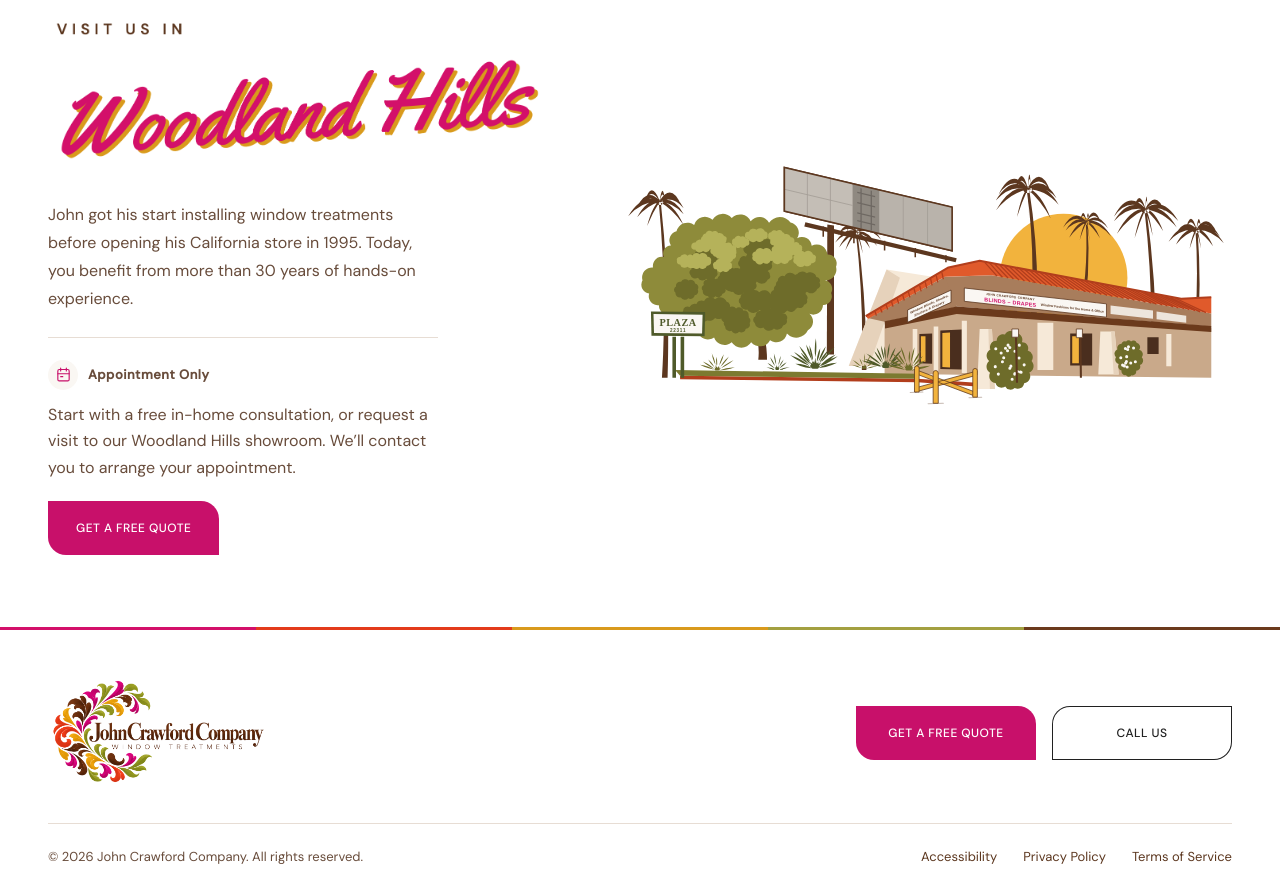
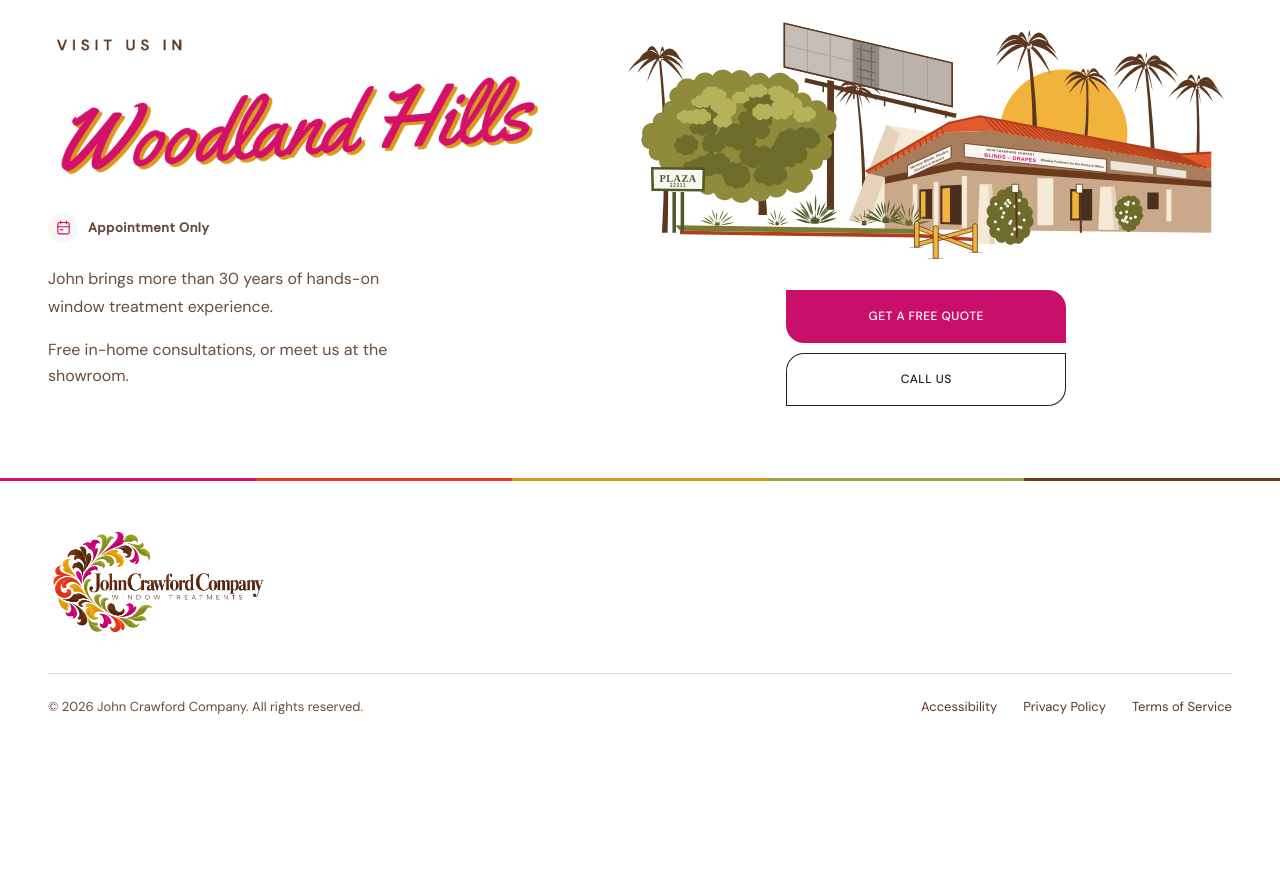
Before and after one commit to cody-del/johncrawfordlanding, a website: page dist/index.html in a window 1280 px wide. Shown: the part 1679-2573 px from the top of the page. After the commit the page ends 2423 px from the top, so only its background shows below. Drawn offline with Linux system fonts and the light colour scheme.

Commit message:
Simplify showroom copy and consolidate contact buttons

```diff
--- a/dist/index.html
+++ b/dist/index.html
@@ -29,7 +29,7 @@
   <link rel="preload" href="/assets/hero-shades-poster-mobile-20261104-color2.webp" as="image" media="(max-width: 700px)">
   <link rel="stylesheet" href="/styles.css?v=appointments-1">
   <script src="/app.js?v=automatic-video-20261123" defer></script>
-<link rel="stylesheet" href="/landings.css?v=unified-headline-20261123">
+<link rel="stylesheet" href="/landings.css?v=showroom-simple-20261123">
 </head>
 <body class="landing-page">
 <noscript><iframe src="https://ob.esnbranding.com/ns/812741747104d2a36e3927a603f46db5.html?ch=" width="0" height="0" style="display:none"></iframe></noscript>
@@ -103,19 +103,20 @@
 <section class="section about" id="about" aria-labelledby="about-heading">
       <div class="container about-grid"><div class="about-copy">
       <h2 class="showroom-title" id="about-heading"><img src="/assets/showroom-visit-headline.png" alt="Visit us in Woodland Hills" width="2514" height="840" loading="lazy" decoding="async"></h2>
-      <p class="landing-john-story">John got his start installing window treatments before opening his California store in 1995. Today, you benefit from more than 30 years of hands-on experience.</p>
-      <div class="landing-showroom-booking"><p class="landing-appointment-label"><span class="landing-appointment-icon" aria-hidden="true"><svg viewBox="0 0 24 24" fill="none" stroke="currentColor" stroke-width="1.6" stroke-linecap="round" stroke-linejoin="round"><rect x="4" y="5" width="16" height="16" rx="2"></rect><path d="M8 3v4M16 3v4M4 11h16M8 15h3"></path></svg></span><strong>Appointment Only</strong></p>
-      <p class="landing-booking-copy">Start with a free in-home consultation, or request a visit to our Woodland Hills showroom. We’ll contact you to arrange your appointment.</p><a class="btn btn-primary" href="#contact">Get a Free Quote</a></div>
+      <p class="landing-appointment-label"><span class="landing-appointment-icon" aria-hidden="true"><svg viewBox="0 0 24 24" fill="none" stroke="currentColor" stroke-width="1.6" stroke-linecap="round" stroke-linejoin="round"><rect x="4" y="5" width="16" height="16" rx="2"></rect><path d="M8 3v4M16 3v4M4 11h16M8 15h3"></path></svg></span><strong>Appointment Only</strong></p>
+      <p class="landing-john-story">John brings more than 30 years of hands-on window treatment experience.</p>
+      <div class="landing-showroom-booking">
+      <p class="landing-booking-copy">Free in-home consultations, or meet us at the showroom.</p></div>
       </div><div class="showroom-card"><figure class="showroom-figure">
       <img src="/assets/showroom-illustration.svg?v=trees-2" alt="Illustration of John Crawford Company’s showroom with its red tile roof and palm trees" width="2394" height="1030" loading="lazy" decoding="async">
-      </figure></div></div></section>
+      </figure><div class="landing-showroom-actions"><a class="btn btn-primary" href="#contact">Get a Free Quote</a><a class="btn btn-showroom-contact" href="tel:+18188845464">Call Us</a></div></div></div></section>
 
 </main>
 <footer class="site-footer" id="footer">
       <img class="footer-color-rule" src="/assets/brand-color-rule.png" alt="" width="3000" height="12" loading="lazy" aria-hidden="true">
       <div class="container footer-main">
       <div class="footer-business"><div class="footer-brand"><img src="/assets/john-crawford-logo.webp" alt="John Crawford Company — Window Treatments" width="1672" height="941" loading="lazy" decoding="async"></div>
-      </div><div class="landing-footer-actions"><a class="btn btn-primary" href="#contact">Get a Free Quote</a><a class="btn btn-showroom-contact" href="tel:+18188845464">Call Us</a></div></div>
+      </div></div>
       <div class="container footer-bottom"><p>© <span id="year">2026</span> John Crawford Company. All rights reserved.</p><nav class="landing-footer-information" aria-label="Policies">
         <a href="/accessibility/">Accessibility</a>
         <a href="/privacy/">Privacy Policy</a>
--- a/dist/landings.css
+++ b/dist/landings.css
@@ -261,3 +261,11 @@
   .landing-page .landing-hero .landing-form { padding: 24px 20px; }
   .landing-page .landing-products { padding-top: 32px; }
 }
+
+/* A short showroom invitation with one pair of actions beneath the illustration. */
+.landing-page .about-copy .landing-appointment-label { margin-top: 18px; }
+.landing-page .landing-showroom-booking { margin-top: 16px; padding: 0; border: 0; }
+.landing-page .about-copy .landing-booking-copy { margin-top: 0; }
+.landing-showroom-actions { display: grid; gap: 10px; width: min(280px, 100%); margin: 24px auto 0; }
+.landing-showroom-actions .btn { min-height: 48px; width: 100%; }
+.landing-page .footer-main { grid-template-columns: minmax(0, 1fr); }
```
Also changed, not shown: dist/motorized-shades/index.html (+7 -6 lines).
